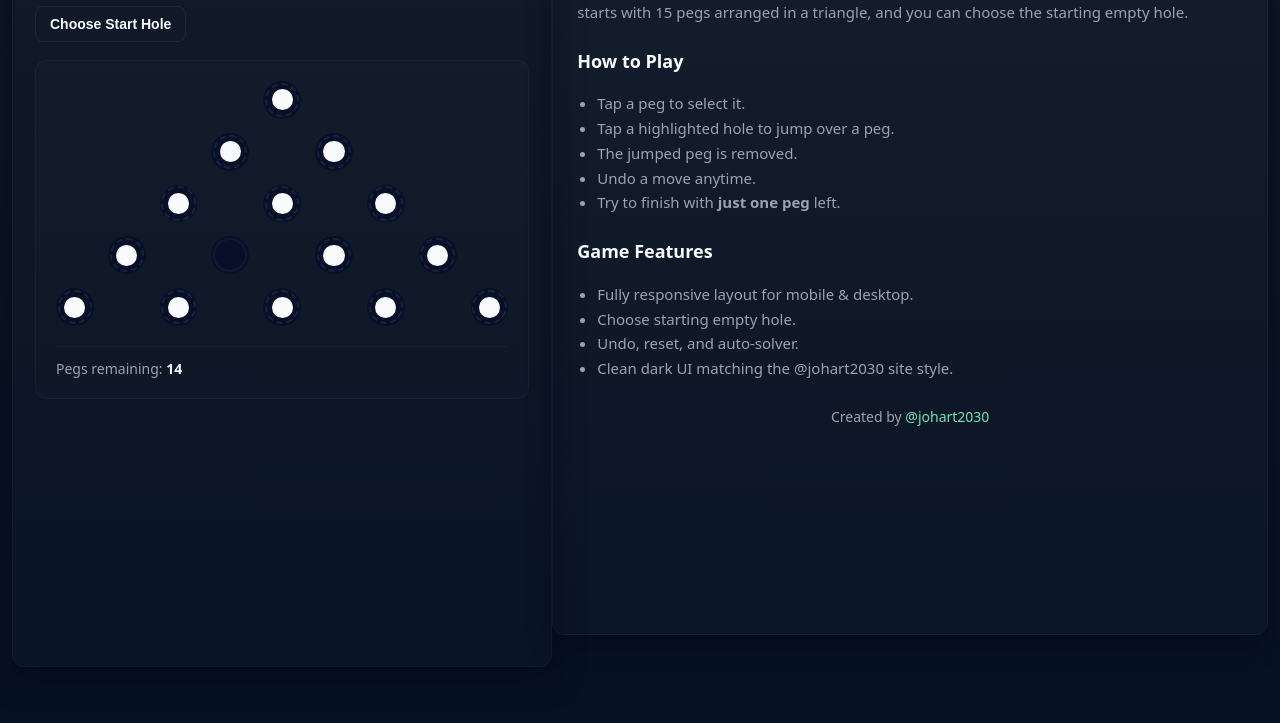
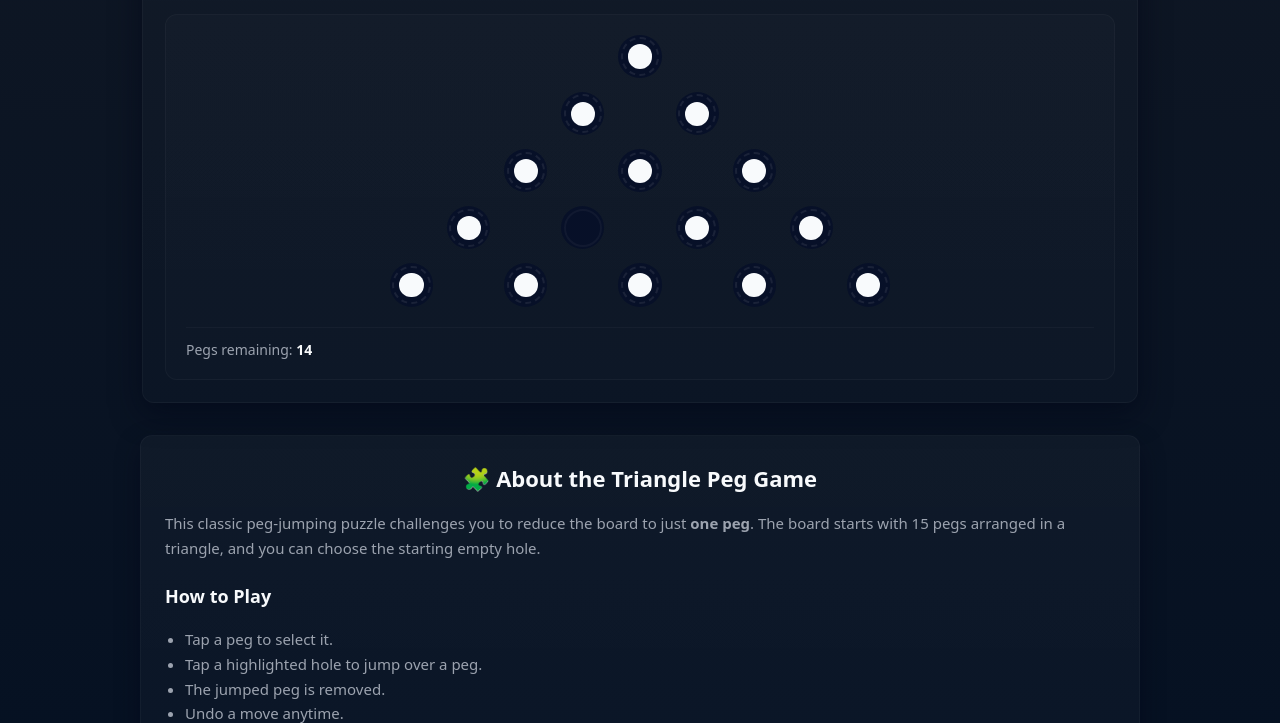
Before and after one commit to johart2030/johart2030.github.io, a plain HTML site: page peg-game/peg-game.html in a window 1280 px wide. Shown: the part 163-886 px from the top of the page. Drawn offline with Linux system fonts and the light colour scheme.

Commit message:
added peg-game.html to it's own folder

```diff
--- a/peg-game.html
+++ b/peg-game/peg-game.html
@@ -25,11 +25,13 @@
     color:var(--peg);
   }
 
-  body{
-    display:flex;
-    justify-content:center;
-    padding:30px 12px 60px;
-  }
+body{
+    display: flex;
+    flex-direction: column; /* ← Forces vertical stacking */
+    align-items: center;    /* ← Keeps everything centered */
+    padding: 30px 12px 60px;
+}
+
 
   .container{
     width:950px;
```
